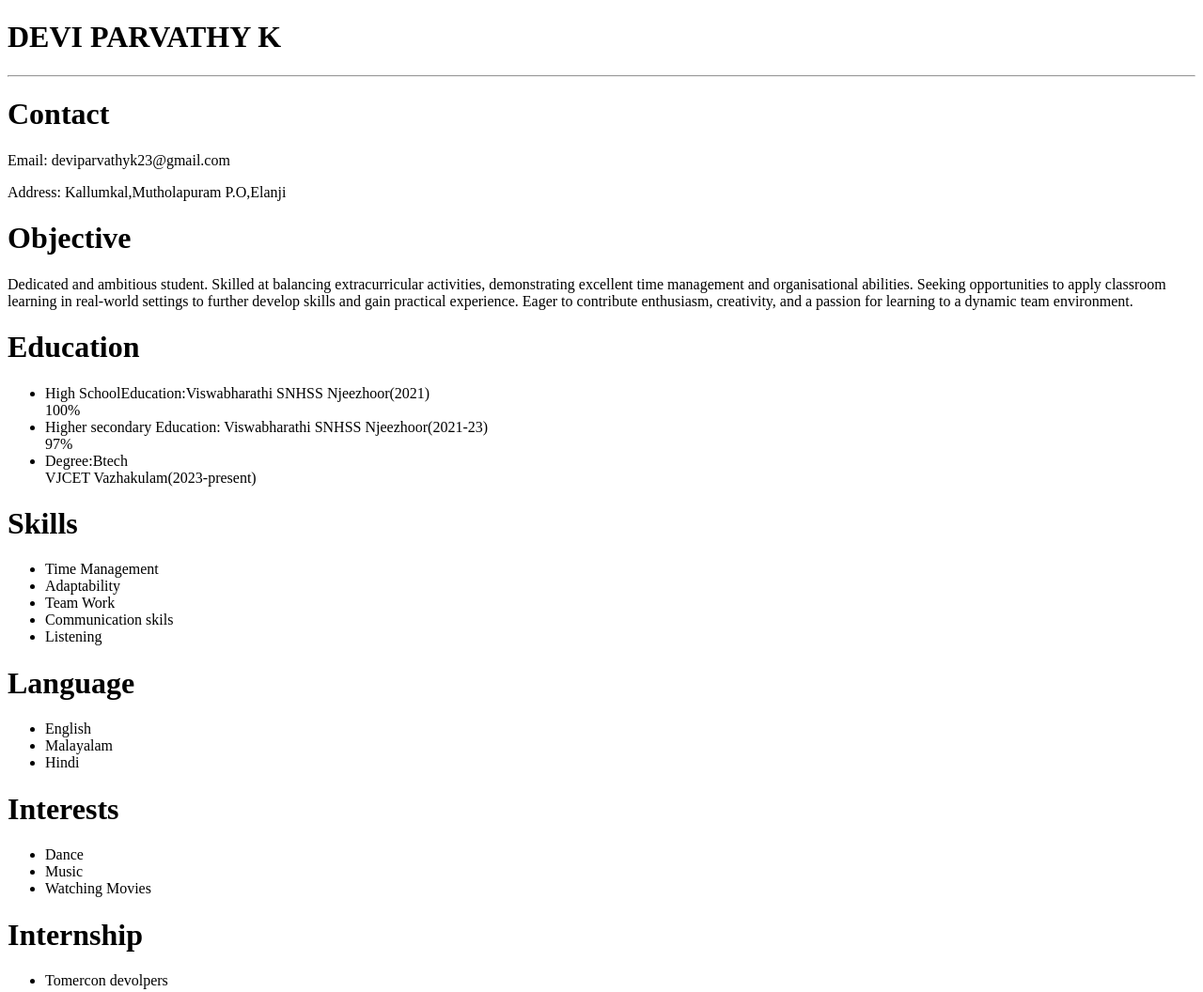
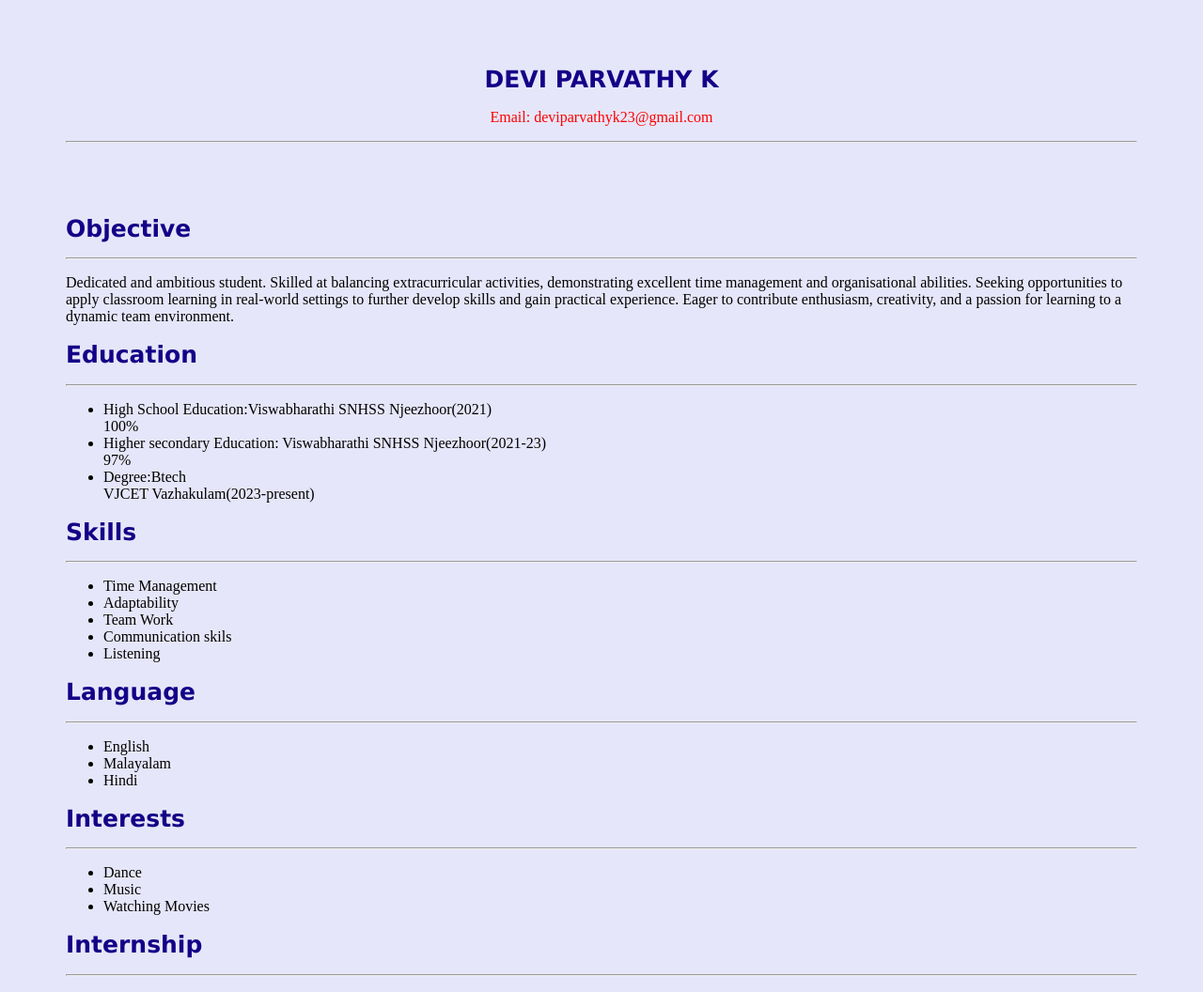
Before and after one commit to devi237/CV, a plain HTML site: page index.html in a window 1280 px wide. Shown: the top 1056 px of the page at 94% size. Drawn offline with Linux system fonts and the light colour scheme.

Commit message:
first commit

```diff
--- a/index.html
+++ b/index.html
@@ -1,26 +1,27 @@
 <!DOCTYPE html>
 <html>
     <head>
-        <title> DEVI PARVATHY K </title>
-        <h1>DEVI PARVATHY K</h1><hr>
-        <h1> Contact</h1>
-        <p> Email: deviparvathyk23@gmail.com</p>
-        <p> Address: Kallumkal,Mutholapuram P.O,Elanji</p>
-        <h1>Objective</h1>
+        <title > DEVI PARVATHY K </title>
+        <h1 id="t1"class="t1"style="font-size":70px>DEVI PARVATHY K</h1>
+        <p id="t"class="t1"> Email: deviparvathyk23@gmail.com</p><hr>
+        <img scr="https://static.vecteezy.com/system/resources/thumbnails/004/584/977/small/beautiful-wood-background-with-text-space-free-vector.jpg">
+        <p></p><br>
+
+        <h1>Objective</h1><hr>
         <P> Dedicated and ambitious student. Skilled at balancing extracurricular activities,
             demonstrating excellent time management and organisational abilities. Seeking opportunities
             to apply classroom learning in real-world settings to further develop skills and gain
             practical experience. Eager to contribute enthusiasm, creativity, and a passion for
             learning to a dynamic team environment.</P>
-        <h1> Education</h1>
-        <ul> <li>High SchoolEducation:Viswabharathi SNHSS Njeezhoor(2021)</li>
+        <h1> Education</h1><hr>
+        <ul> <li>High School Education:Viswabharathi SNHSS Njeezhoor(2021)</li>
             100%<br>
             <li>Higher secondary Education: Viswabharathi SNHSS Njeezhoor(2021-23)</li>
             97%<br>
             <li>Degree:Btech</li>
             VJCET Vazhakulam(2023-present)<br>
         </ul>
-        <h1> Skills</h1>
+        <h1> Skills</h1><hr>
         <ul>
             <li>Time Management</li>
             <li>Adaptability</li>
@@ -28,24 +29,24 @@
             <li>Communication skils</li>
             <li>Listening</li>
         </ul>
-        <h1> Language</h1>
+        <h1> Language</h1><hr>
         <ul>
             <li>English</li>
             <li>Malayalam</li>
             <li>Hindi</li>
         </ul>
-        <h1>Interests</h1>
+        <h1>Interests</h1><hr>
         <ul>
             <li>Dance</li>
             <li>Music</li>
             <li>Watching Movies</li>
         </ul>
-        <h1>Internship</h1>
+        <h1>Internship</h1><hr>
         <ul>
             <li>Tomercon devolpers</li>
         </ul>
 
-
+        <link rel="stylesheet" href="style.css">
 
     </head>
 </html>
--- /dev/null
+++ b/style.css
@@ -0,0 +1,30 @@
+body{
+    background-color:lavender;
+    margin: 70px;
+    borde
+ }
+ h1{
+    color: rgb(20, 0, 135);
+ }
+ p{
+    color: rgb(0, 0, 0);
+ }
+ #t{
+    color: red;
+ }
+ h1{
+   font-family: Verdana, Geneva, Tahoma, sans-serif;
+   font-size: 25px;
+
+   border-radius: 10px;
+ }
+ .t1{
+   text-align: center;
+
+ }
+ img{
+
+ }
+ h1{
+
+ }
```
Also changed, not shown: 1 other file.
